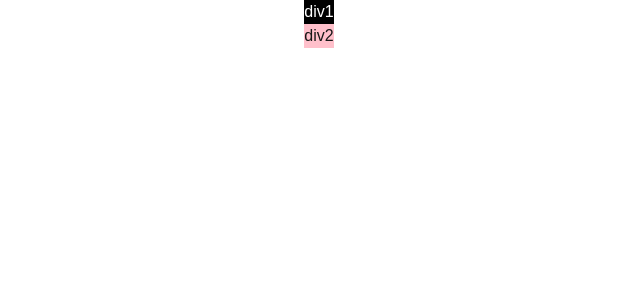
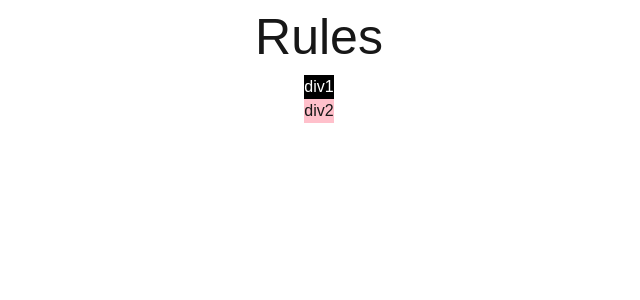
Before and after one commit to dsneed123/Sip-OR-Spin, a Next.js app in the folder sip-or-spin/: page /Rules in a window 1280 px wide. Shown: the top 300 px of the page, without its empty margins (321-961 px from the left). Built offline with nearby package versions, Linux system fonts and the light colour scheme.

Commit message:
align items

```diff
--- a/sip-or-spin/src/app/Rules/page.tsx
+++ b/sip-or-spin/src/app/Rules/page.tsx
@@ -2,11 +2,14 @@ import React from "react";
 const rules = () => {
     return (
         <>
+            <div>
+                <h1 style={{ fontSize: '50px', textAlign: 'center' }}>Rules</h1>
+            </div>
             <div style={{ display: 'flex', flexDirection: 'column', alignItems: 'center'}}>
-                <div style={{ flex: 1, backgroundColor: 'black' }}>
-                    <p style= {{ flex: 2, color: 'white'}}>div1</p>
+                <div style={{ alignItems: 'stretch', flex: 1, backgroundColor: 'black' }}>
+                    <p style= {{ color: 'white' }}>div1</p>
                 </div>
-                <div style= {{ backgroundColor: 'pink' }}>
+                <div style= {{ alignItems: 'stretch', flex: 2, backgroundColor: 'pink' }}>
                     <p>div2</p>
                 </div>
             </div>
```
